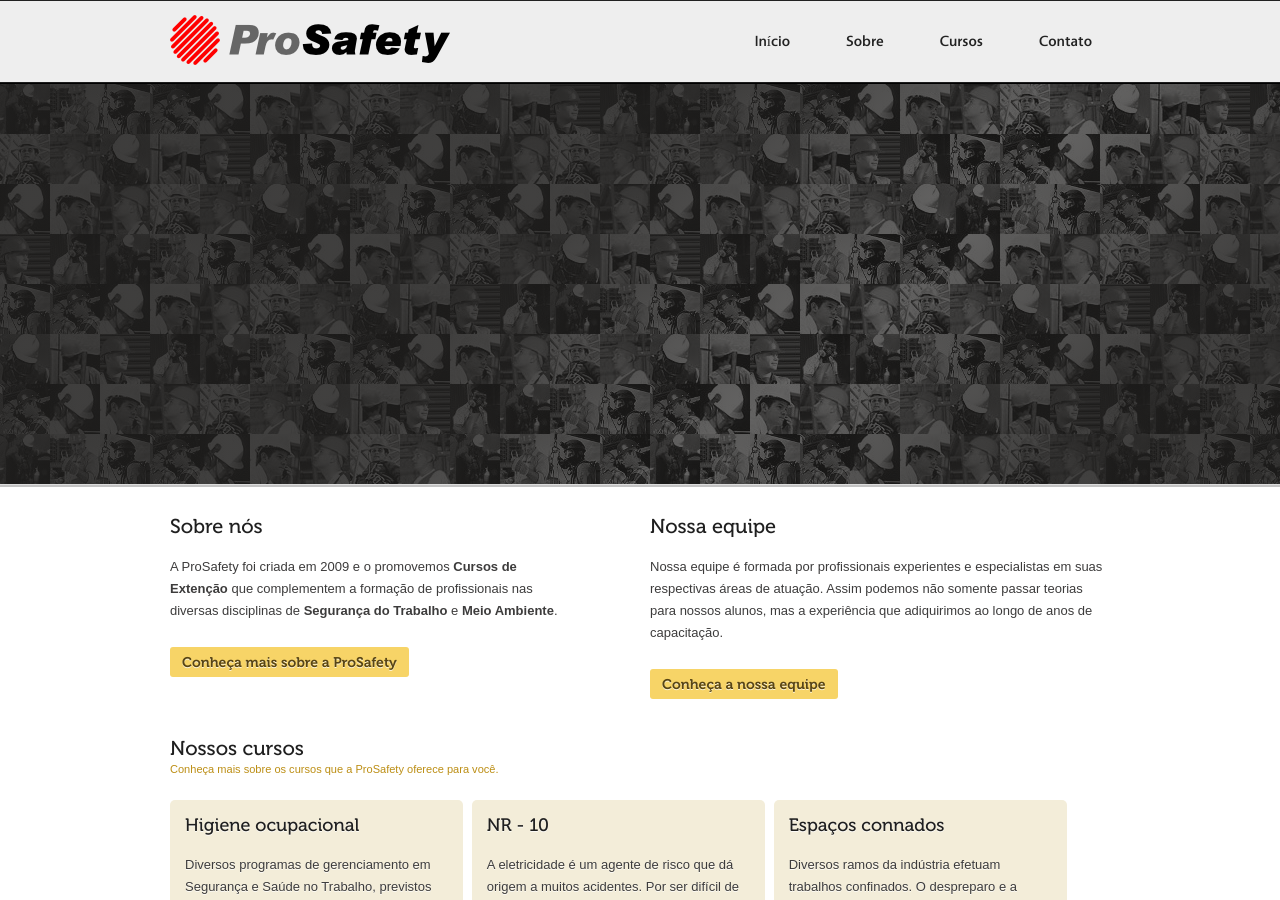
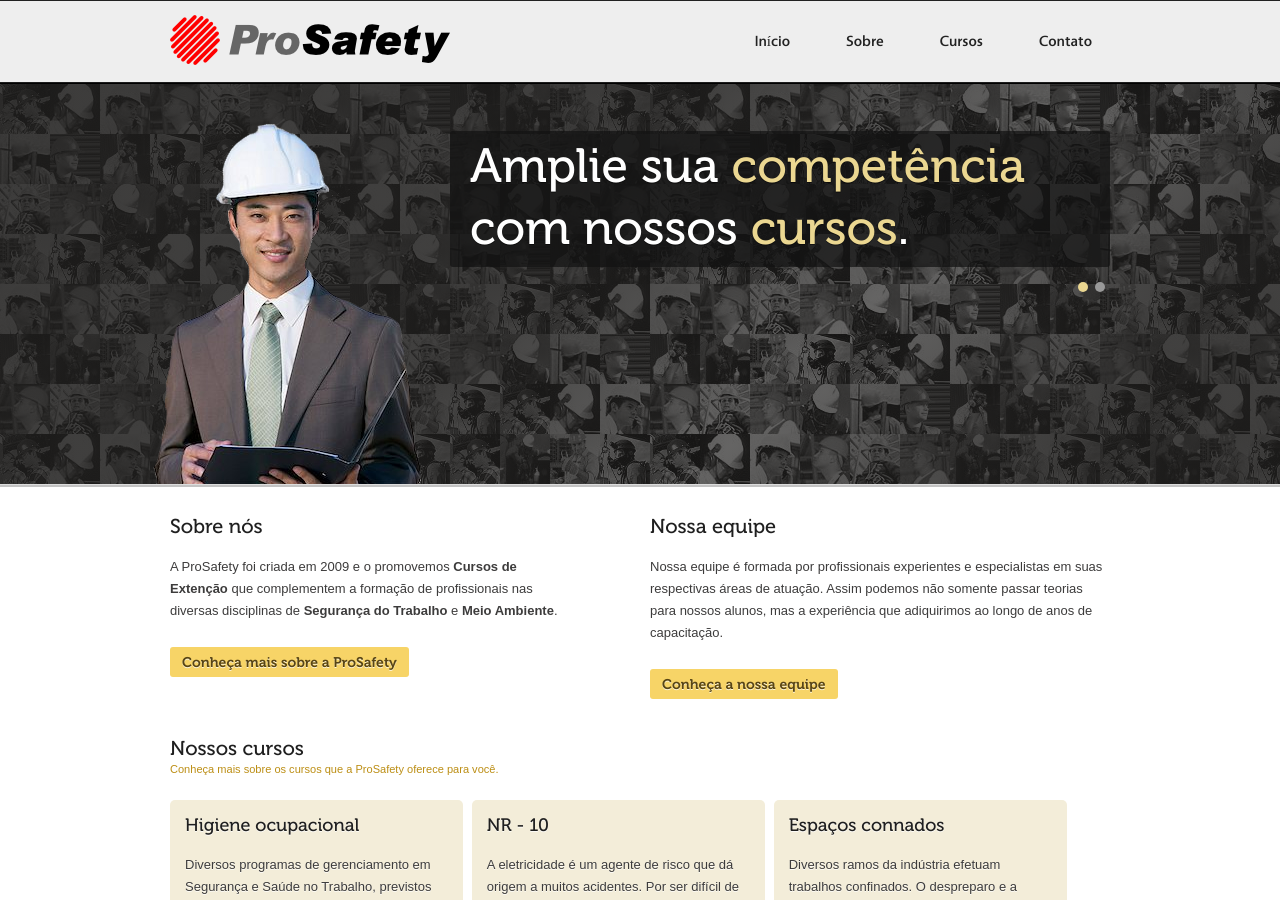
Before and after one commit to prosafetycursos/prosafetycursos.github.com, a Jekyll site: the page built from index.html, in a window 1280 px wide and 900 px high. Built offline with Jekyll 4.4.1, drawn with Linux system fonts in a browser that asks for light colours; the list of posts is cut into pages by our own code.

Commit message:
Usando JS interno

```diff
--- a/_layouts/default.html
+++ b/_layouts/default.html
@@ -114,9 +114,9 @@
         </div>
       </div>
     </div>
-    <script type='text/javascript' src='http://themes.rubenbristian.com/wp-includes/js/jquery/jquery.js?ver=1.7.1'></script>
-    <script type='text/javascript' src='http://themes.rubenbristian.com/wp-content/themes/corvius/js/plugins.min.js'></script>
-    <script type='text/javascript' src='http://themes.rubenbristian.com/wp-content/themes/corvius/js/scripts.min.js'></script>
+    <script type='text/javascript' src='/js/jquery.js'></script>
+    <script type='text/javascript' src='/js/plugins.min.js'></script>
+    <script type='text/javascript' src='/js/scripts.min.js'></script>
     <script type="text/javascript">
       jQuery.d280sw = 'aHR0cDovL3RoZW1lcy5ydWJlbmJyaXN0aWFuLmNvbS93cC1jb250ZW50L3RoZW1lcy9jb3J2aXVz';
     </script>
```
